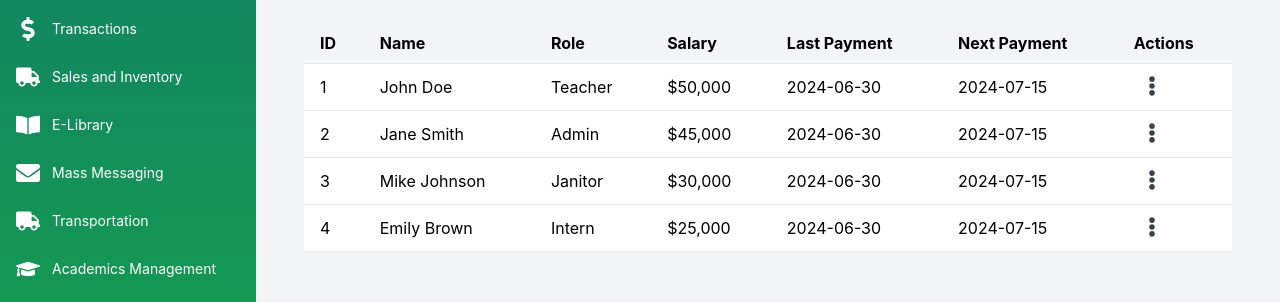
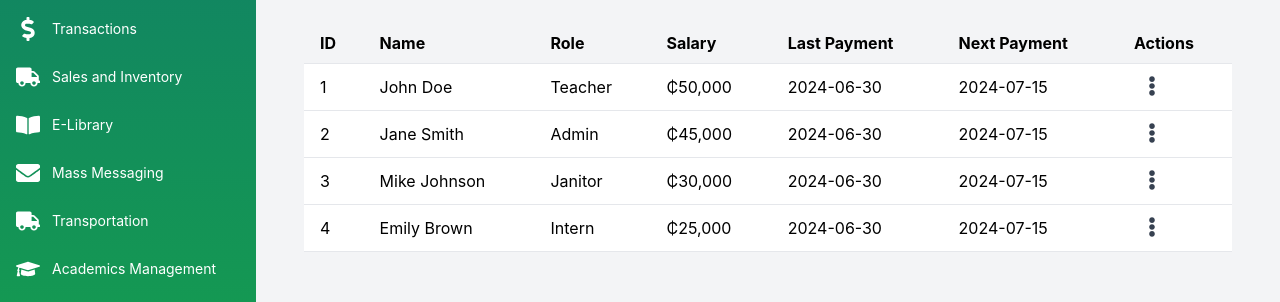
Before and after one commit to QuayeDNA/School-Management-System, a React (Vite) app: page /app/admin/payroll in a window 1280 px wide. Shown: the part 303-605 px from the top of the page. Built offline with nearby package versions, Linux system fonts and the light colour scheme; sample sign-in values are in the browser's storage.

Commit message:
Added more currency changes

```diff
--- a/src/components/admin/PayrollManagement/SalaryAnalytics.jsx
+++ b/src/components/admin/PayrollManagement/SalaryAnalytics.jsx
@@ -29,7 +29,7 @@ const SalaryAnalytics = () => {
             {salaryData.map((data, index) => (
               <tr key={index} className="border-b">
                 <td className="py-2 px-4">{data.role}</td>
-                <td className="py-2 px-4">${data.averageSalary.toLocaleString()}</td>
+                <td className="py-2 px-4">₵{data.averageSalary.toLocaleString()}</td>
                 <td className="py-2 px-4">{data.employeeCount}</td>
               </tr>
             ))}
--- a/src/pages/admin/Payroll.jsx
+++ b/src/pages/admin/Payroll.jsx
@@ -210,7 +210,7 @@ const PayrollTable = ({ employees, setSelectedEmployee, setActiveModal }) => (
             <td className="py-2 px-4 border-b">{employee.name}</td>
             <td className="py-2 px-4 border-b">{employee.role}</td>
             <td className="py-2 px-4 border-b">
-              ${employee.salary.toLocaleString()}
+            ₵{employee.salary.toLocaleString()}
             </td>
             <td className="py-2 px-4 border-b">{employee.lastPayment}</td>
             <td className="py-2 px-4 border-b">{employee.nextPayment}</td>
```
